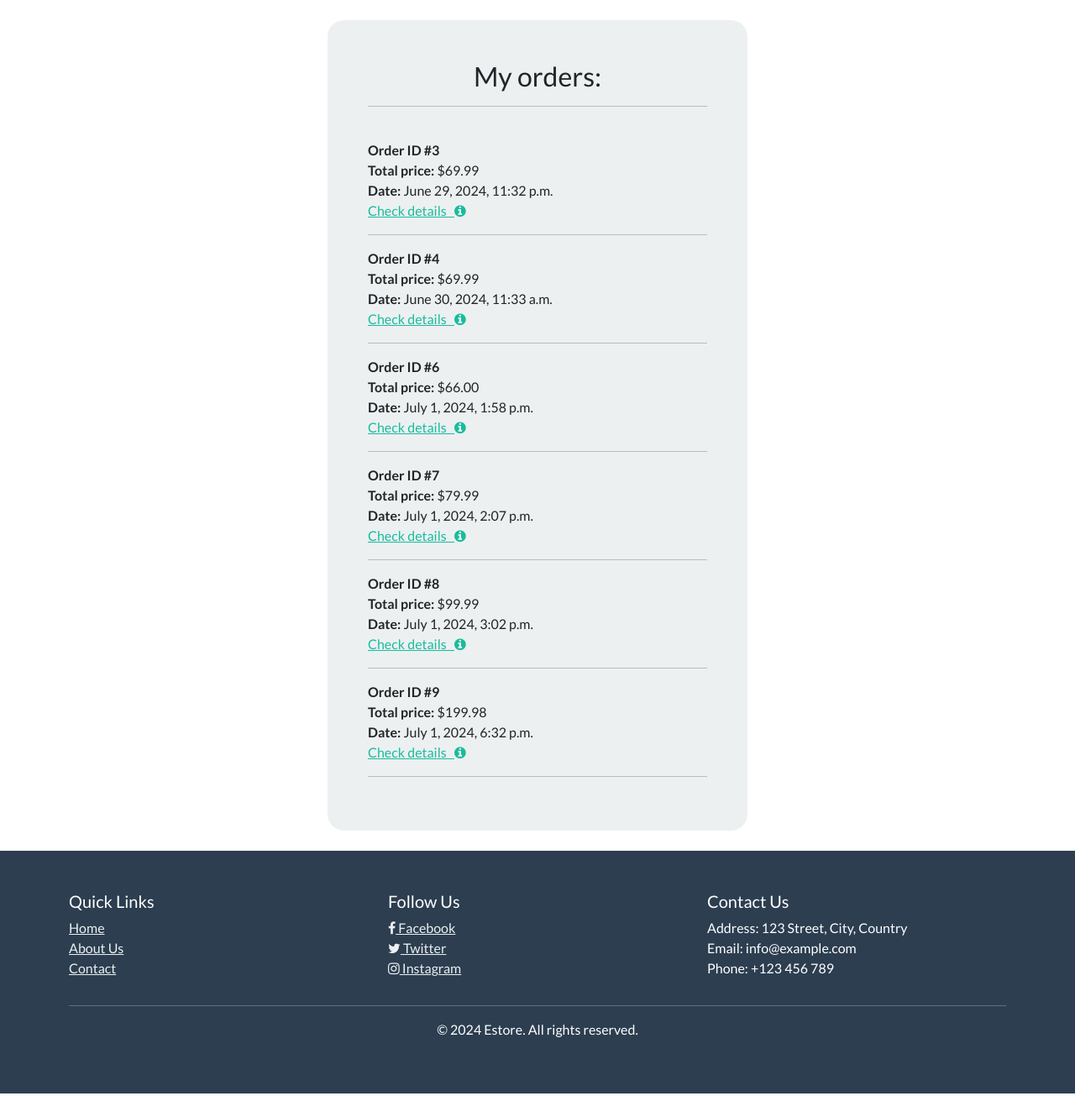
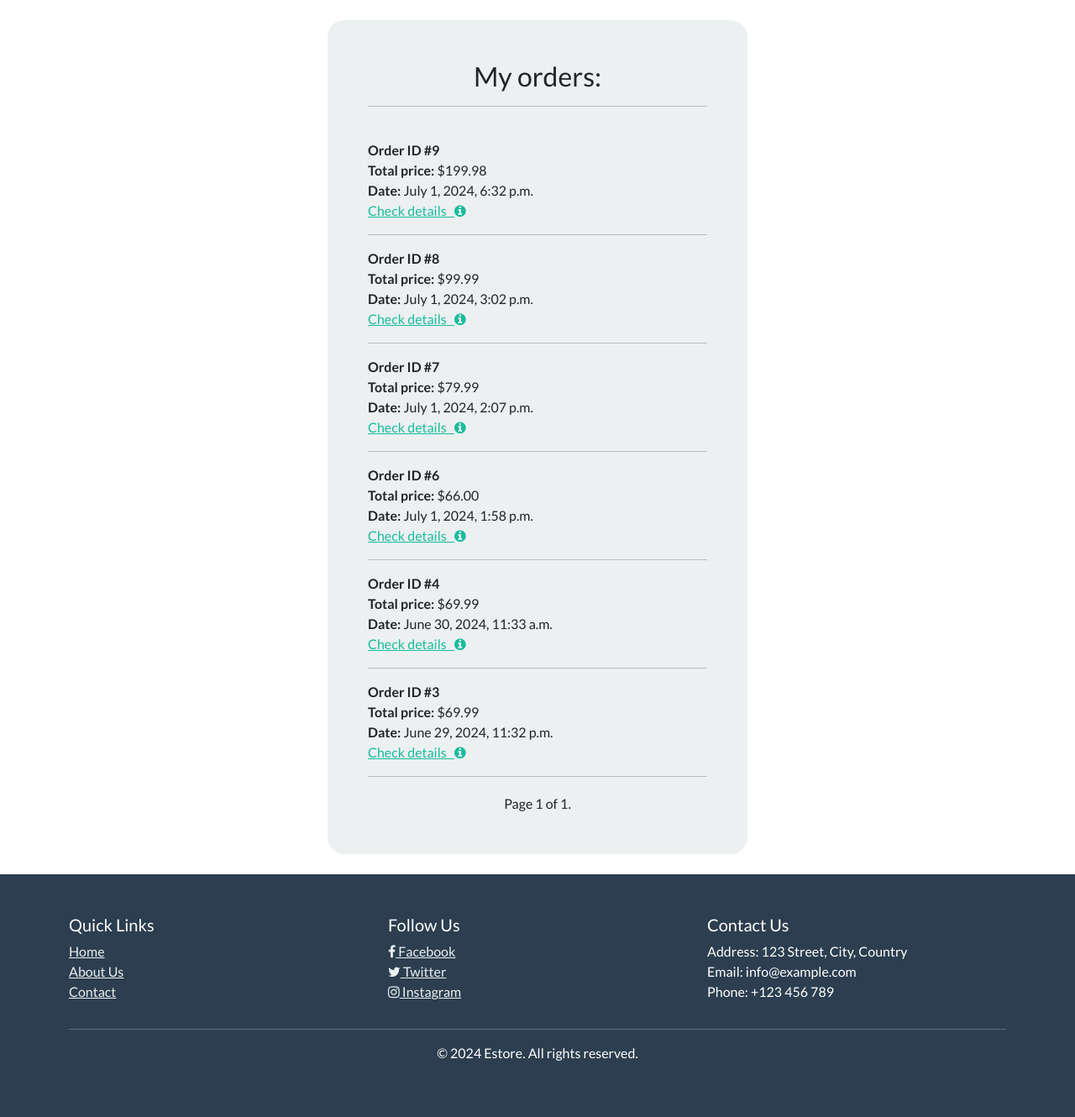
Before and after one commit to krystianz27/DjangoEcommerce, a Django app: page /account/my-orders in a window 1280 px wide. Shown: the part 72-1402 px from the top of the page at 84% size. Before the commit the page ends 1374 px from the top, so only its background shows below. Run offline with Django 5.2, Linux system fonts and the light colour scheme; a user stored in the database is signed in; data comes from the database, SQL or seed files in the repository; some libraries are stand-ins or nearby versions.

Commit message:
my-orders Pagination

```diff
--- a/account/templates/account/my-orders.html
+++ b/account/templates/account/my-orders.html
@@ -1,40 +1,44 @@
-
 {% extends "store/base.html" %}
 {% load static %}
 {% load crispy_forms_tags %}
 
 {% block content %}
-
-
 <div class="container bg-light shadow-md p-5 form-layout">
-
-        <h3 class="text-center" >My orders:</h3>
+    <h3 class="text-center">My orders:</h3>
     <hr>
-
 
     <br>
 
-
     {% for order in orders %}
-
-            <strong>Order ID #{{order.id}}</strong>
+    <strong>Order ID #{{ order.id }}</strong>
     <br>
-
-            <strong>Total price:</strong> ${{order.paid_amount}}
+    <strong>Total price:</strong> ${{ order.paid_amount }}
     <br>
-            <strong>Date:</strong> {{order.order_date}}
+    <strong>Date:</strong> {{ order.order_date }}
     <br>
-            <a href="{% url 'order-detail' order.id %}" class="">Check details &nbsp; <i class="fa fa-info-circle" aria-hidden="true"></i> </a>
+    <a href="{% url 'order-detail' order.id %}" class="">Check details &nbsp; <i class="fa fa-info-circle"
+            aria-hidden="true"></i> </a>
     <hr>
-
-
     {% endfor %}
 
+    <!-- Pagination -->
+    <div class="pagination">
+        <span class="step-links">
+            {% if orders.has_previous %}
+            <a href="?page=1">&laquo; first</a>
+            <a href="?page={{ orders.previous_page_number }}">previous</a>
+            {% endif %}
 
+            <span class="current">
+                Page {{ orders.number }} of {{ orders.paginator.num_pages }}.
+            </span>
+
+            {% if orders.has_next %}
+            <a href="?page={{ orders.next_page_number }}">next</a>
+            <a href="?page={{ orders.paginator.num_pages }}">last &raquo;</a>
+            {% endif %}
+        </span>
+    </div>
 </div>
 <br>
-
-
-
-
 {% endblock %}
--- a/account/views.py
+++ b/account/views.py
@@ -20,6 +20,8 @@ from .token import user_tokenizer_generate
 from django.template.loader import render_to_string
 from django.utils.encoding import force_bytes, force_str
 from django.utils.http import urlsafe_base64_decode, urlsafe_base64_encode
+
+from django.core.paginator import Paginator, EmptyPage, PageNotAnInteger
 
 # Create your views here.
 
@@ -204,15 +206,22 @@ def manage_shipping(request):
 
 @login_required(login_url="my-login")
 def my_orders(request):
+    orders_list = Order.objects.filter(user=request.user).order_by("-order_date")
+
+    paginator = Paginator(orders_list, 10)
+
+    page = request.GET.get("page")
+
     try:
-        orders = Order.objects.filter(user=request.user)
+        orders = paginator.page(page)
+    except PageNotAnInteger:
+        orders = paginator.page(1)
+    except EmptyPage:
+        orders = paginator.page(paginator.num_pages)
 
-        context = {"orders": orders}
+    context = {"orders": orders}
 
-        return render(request, "account/my-orders.html", context)
-
-    except:
-        return render(request, "account/my-orders.html")
+    return render(request, "account/my-orders.html", context)
 
 
 @login_required(login_url="my-login")
```
Lines whose indentation alone changed are shown as unchanged.
